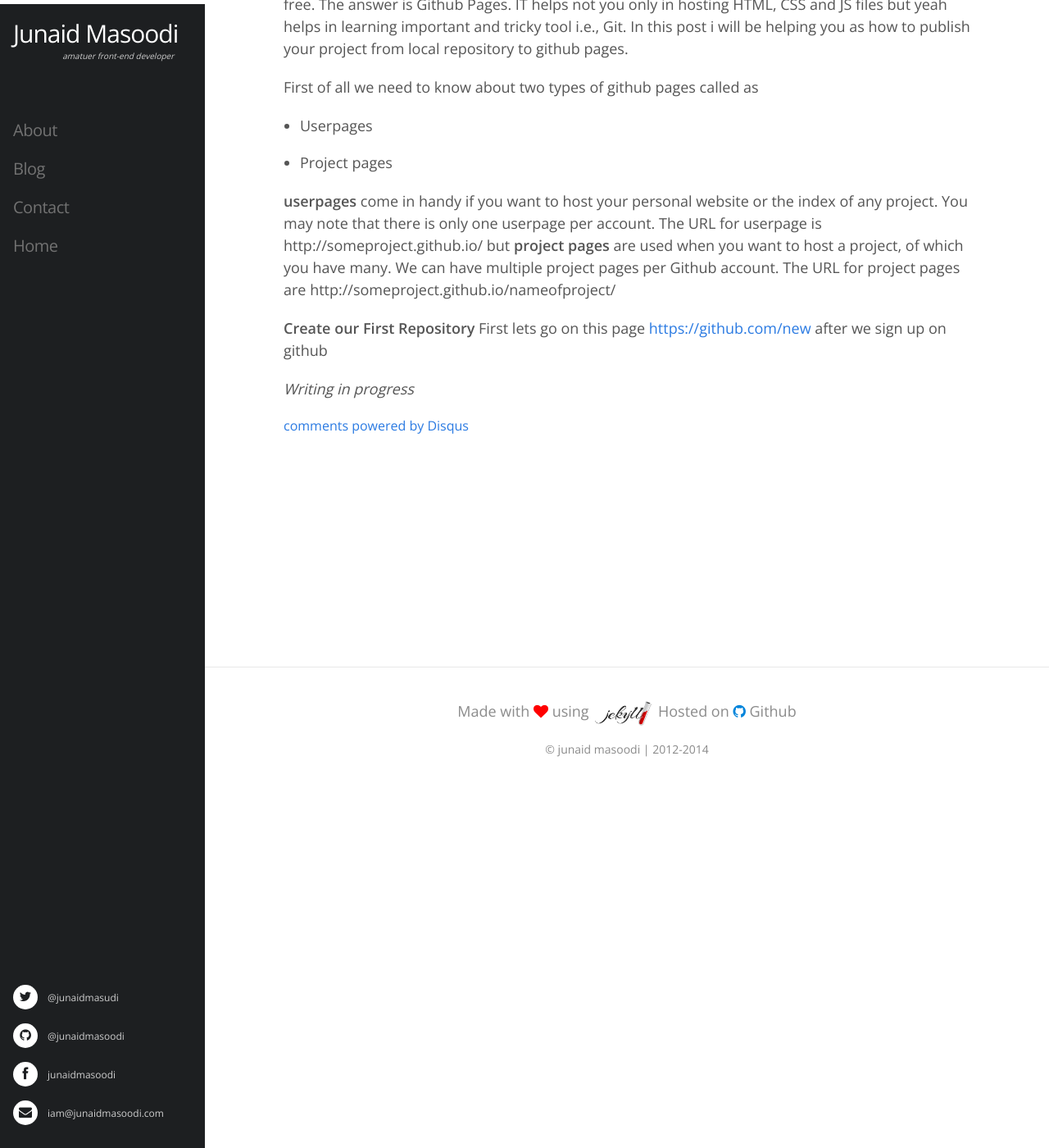
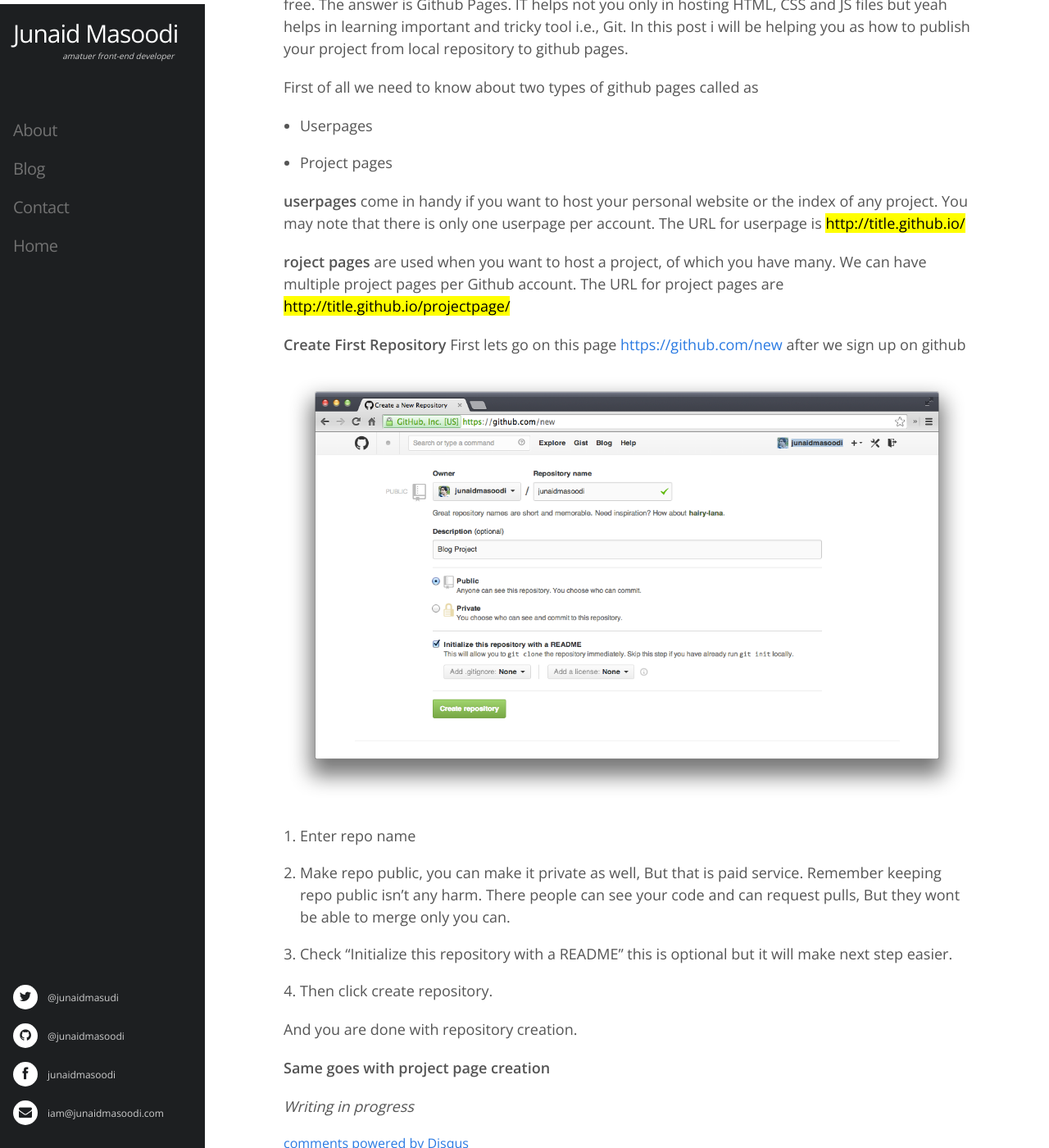
Before and after one commit to junaidmasoodi/junaidmasoodi.github.com, a Jekyll site: the page built from _posts/2014-05-14-github-pages.markdown, in a window 1280 px wide and 1400 px high, scrolled down 267 px. Shown: the whole window at 82% size. Built offline with Jekyll 4.4.1, drawn with Linux system fonts in a browser that asks for light colours; comment, search, counter and statistics services are not loaded.

Commit message:
adding changes to github pages blog

```diff
--- a/_posts/2014-05-14-github-pages.markdown
+++ b/_posts/2014-05-14-github-pages.markdown
@@ -13,11 +13,23 @@
 * Userpages
 * Project pages
 
-**userpages** come in handy if you want to host your personal website or the index of any project. You may note that there is only one userpage per account. The URL for userpage is http://someproject.github.io/ but **project pages** are used when you want to host a project, of which you have many. We can have multiple project pages per Github account. The URL for project pages are http://someproject.github.io/nameofproject/
+**userpages** come in handy if you want to host your personal website or the index of any project. You may note that there is only one userpage per account. The URL for userpage is <mark>http://title.github.io/ </mark>
 
-__Create our First Repository__
+**roject pages** are used when you want to host a project, of which you have many. We can have multiple project pages per Github account. The URL for project pages are <mark>http://title.github.io/projectpage/</mark>
+
+__Create First Repository__
 First lets go on this page [https://github.com/new](https://github.com/new) after we sign up on github
 
+![Create First repo](/images/githubpages/create-repo.png "Create First repo")
+
+1. Enter repo name
+2. Make repo public, you can make it private as well, But that is paid service. Remember keeping repo public isn't any harm. There people can see your code and can request pulls, But they wont be able to merge only you can.
+3. Check “Initialize this repository with a README” this is optional but it will make next step easier.
+4. Then click create repository.
+
+And you are done with repository creation.
+
+__Same goes with project page creation__
 
 
 _Writing in progress_
--- a/sass/components/_global.scss
+++ b/sass/components/_global.scss
@@ -17,7 +17,9 @@
   transition: all 0.7s ease-in-out 0s;
 }
 
-
+img {
+  max-width: 100%;
+}
 
 /* Left-Side Main Menu */
 
```
Also changed, not shown: images/githubpages/create-repo.png (added), stylesheets/screen.css.
